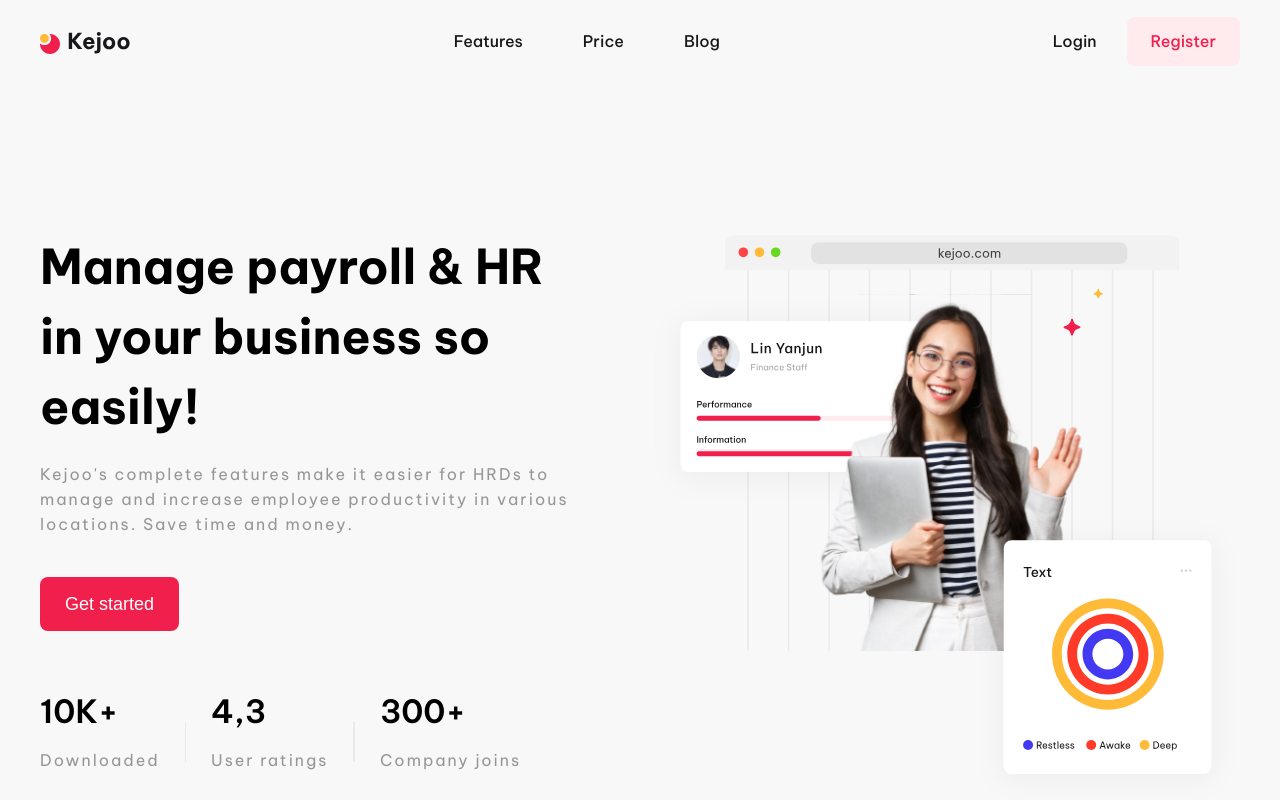
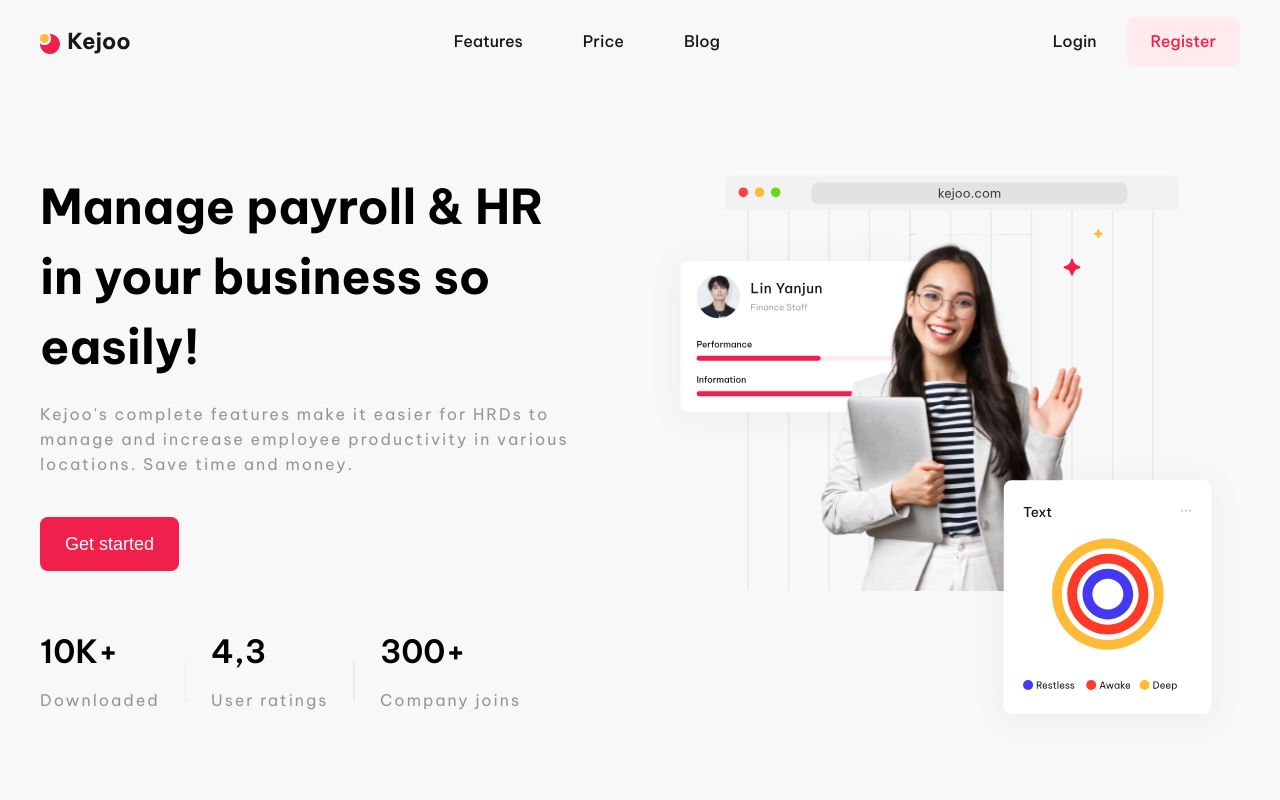
Before and after one commit to gustavoalvim41/kejoo, a React (Vite) app: page / in a window 1280 px wide. Shown: the top 800 px of the page. Built offline with nearby package versions, Linux system fonts and the light colour scheme.

Commit message:
updating section mixin margin

```diff
--- a/src/styles/mixins.sass
+++ b/src/styles/mixins.sass
@@ -13,7 +13,7 @@
 
 @mixin Section
   width: 100%
-  margin: 15rem 0 0 0
+  margin: 9rem 0 0 0
 
   @media screen and (max-width: 1060px)
     margin: 6rem 0 0 0
```
